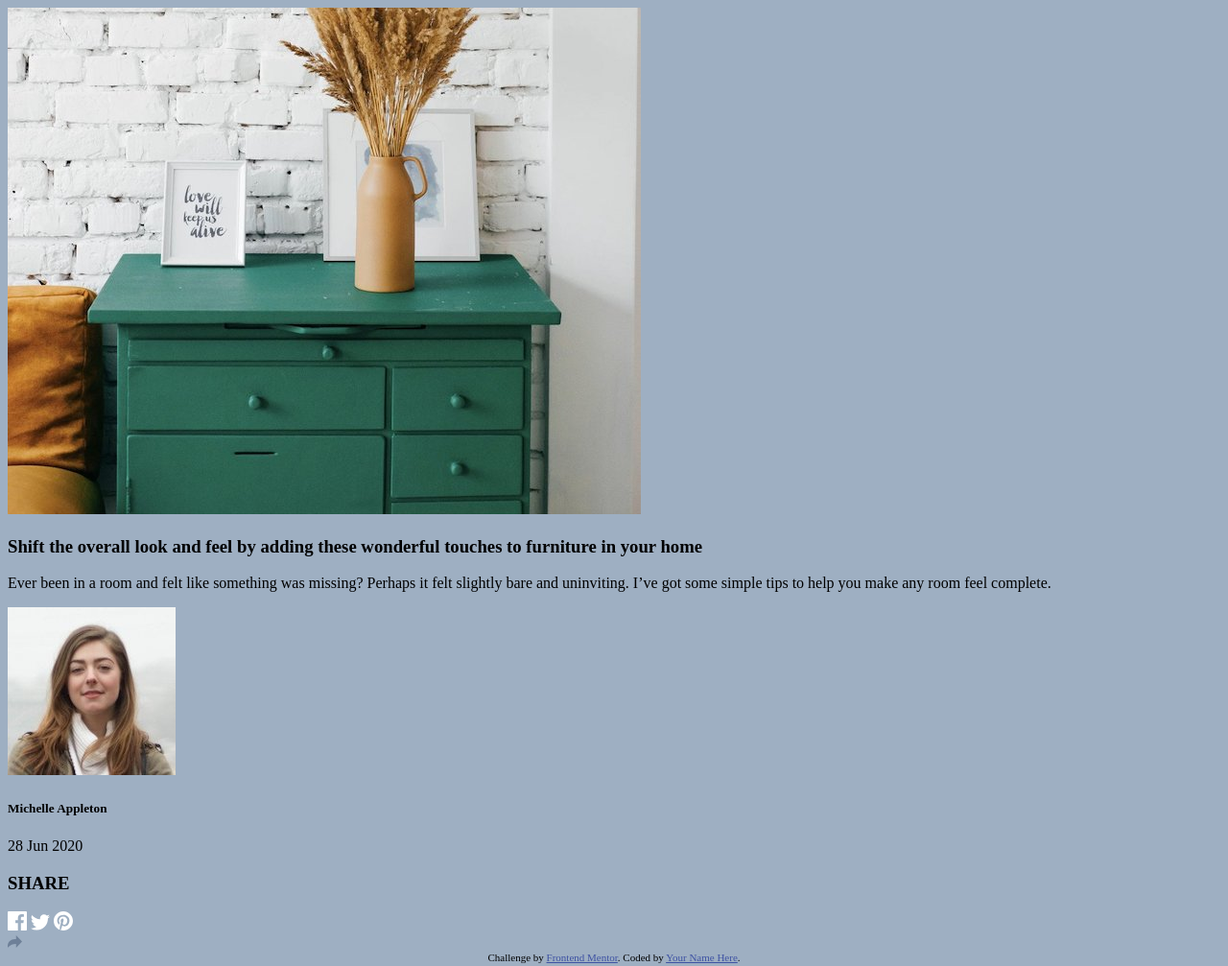
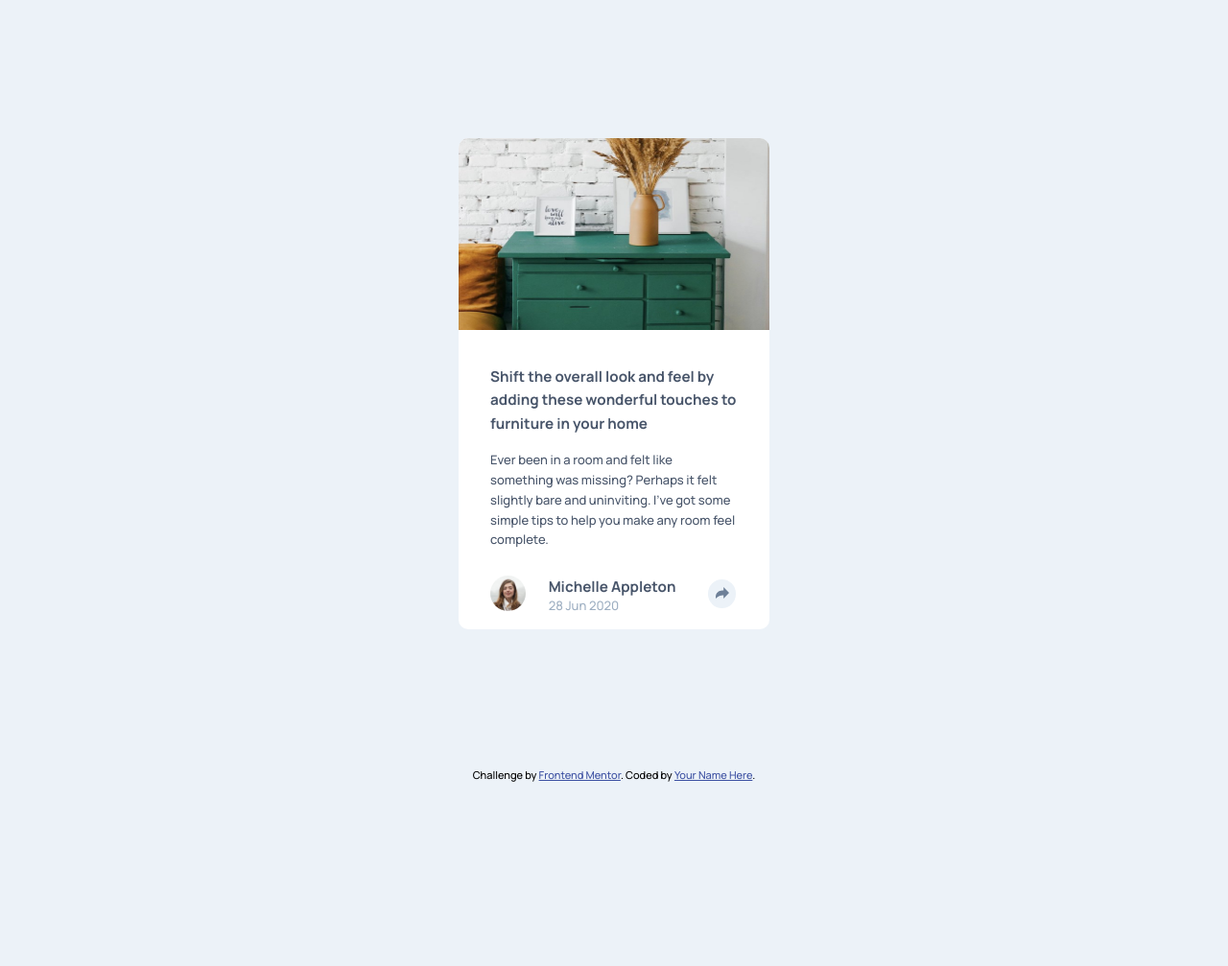
Before and after one commit to charles-loehle/article-preview-component, a website built with Parcel: page src/index.html in a window 1280 px wide. Shown: the whole page at 96% size. After the commit the page ends 815 px from the top, so only its background shows below. Built offline with nearby package versions, Linux system fonts and the light colour scheme.

Commit message:
finished card non-active layout

```diff
--- a/src/index.html
+++ b/src/index.html
@@ -16,8 +16,13 @@
 				color: hsl(228, 45%, 44%);
 			}
 		</style>
+		<script
+			src="https://kit.fontawesome.com/214921259b.js"
+			crossorigin="anonymous"
+		></script>
 	</head>
 	<body>
+		<div class="card-container">
 			<div class="card">
 				<div class="card-image">
 					<img src="../images/drawers.jpg" alt="end table with drawers" />
@@ -35,19 +40,30 @@
 				</div>
 				<div class="card-footer">
 					<div class="avatar">
-					<img src="../images/avatar-michelle.jpg" alt="avatar of Michelle" />
+						<img
+							class="avatar-image"
+							src="../images/avatar-michelle.jpg"
+							alt="avatar of Michelle"
+						/>
 					</div>
-				<h5 class="avatar-name">Michelle Appleton</h5>
+					<div class="avatar-text">
+						<h3 class="avatar-name">Michelle Appleton</h3>
 						<p class="post-date">28 Jun 2020</p>
-				<div class="share">
+					</div>
+
+					<div class="action">
+						<button class="card-footer-action">
+							<img src="../images/icon-share.svg" alt="arrow icon" />
+						</button>
+					</div>
+
+					<!-- <div class="share-links">
 						<h3>SHARE</h3>
-					<img class="facebook" src="../images/icon-facebook.svg" alt="" />
-					<img class="twitter" src="../images/icon-twitter.svg" alt="" />
-					<img class="pinterest" src="../images/icon-pinterest.svg" alt="" />
+						<i class="fab fa-facebook-square"></i>
+						<i class="fab fa-twitter"></i>
+						<i class="fab fa-pinterest"></i>
+					</div> -->
 				</div>
-				<a href="#" class="card-footer-action">
-					<img src="../images/icon-share.svg" alt="arrow icon"
-				/></a>
 			</div>
 		</div>
 
--- a/src/index.js
+++ b/src/index.js
@@ -0,0 +1,7 @@
+const shareLinks = document.querySelector('.share-links');
+const active = document.querySelector('.active');
+const cardFooterAction = document.querySelector('.card-footer-action');
+
+cardFooterAction.addEventListener('click', () => {
+	shareLinks.classList.toggle('active');
+});
--- a/src/main.css
+++ b/src/main.css
@@ -1,3 +1,5 @@
+@import url('https://fonts.googleapis.com/css2?family=Manrope:wght@500;700&display=swap');
+
 /* Colors */
 :root {
 	--Very-Dark-Grayish-Blue: hsl(217, 19%, 35%);
@@ -5,12 +7,132 @@
 	--Grayish-Blue: hsl(212, 23%, 69%);
 	--Light-Grayish-Blue: hsl(210, 46%, 95%);
 	/* Body Copy */
-	--Font-size: 13px;
-	--Font-Family: (https://fonts.google.com/specimen/Manrope);
 	--med-font-weight: 500;
 	--bold-font-weight: 700;
 }
 
+html {
+	/* paragraphs will be this size. Headings will be bigger */
+	font-size: 13px;
+}
+
+img {
+	width: 100%;
+}
+
+* {
+	box-sizing: border-box;
+}
+
 body {
-	background-color: var(--Grayish-Blue);
+	font-family: 'Manrope', sans-serif;
+	background-color: var(--Light-Grayish-Blue);
+	margin: 0;
+	/* display: flex;
+	flex-direction: column;
+	align-items: center;
+	justify-content: center;
+	height: 100vh; */
 }
+
+.card-container {
+	display: flex;
+	align-items: center;
+	justify-content: center;
+	width: 100%;
+	min-height: 100vh;
+}
+
+.card {
+	background-color: #fff;
+	max-width: 324px;
+	height: 512px;
+	border-radius: 10px;
+}
+
+.card-body {
+	padding: 33px 33px 14px;
+	color: var(--Very-Dark-Grayish-Blue);
+}
+
+.card-image img {
+	border-top-left-radius: 10px;
+	border-top-right-radius: 10px;
+	height: 200px;
+}
+
+.card-title {
+	margin-top: 0;
+	line-height: 1.6;
+}
+
+.card-text {
+	line-height: 1.6;
+}
+
+.card-footer {
+	display: flex;
+	height: 40px;
+	align-items: center;
+	justify-content: space-between;
+	padding: 0 33px;
+	color: var(--Very-Dark-Grayish-Blue);
+}
+
+.avatar {
+	width: 20%;
+	/* display: grid;
+	grid-template-columns: 100px 154px 68px; */
+	/* grid-template-rows: auto;
+	grid-template-areas: 'avatarimage avatartext cardfooteraction'; */
+}
+
+.avatar-image {
+	width: 72%;
+	border-radius: 50%;
+	/* grid-area: avatarimage; */
+}
+
+.avatar-text {
+	width: 61%;
+}
+
+.avatar-name,
+.post-date {
+	margin: 0;
+}
+
+.post-date {
+	color: var(--Grayish-Blue);
+}
+
+.action {
+	width: 12%;
+	height: 100%;
+}
+
+.card-footer-action {
+	width: 95%;
+	background-color: var(--Light-Grayish-Blue);
+	border-radius: 50%;
+	height: 75%;
+	border: none;
+	margin-top: 4px;
+}
+
+.card-footer-action img {
+	width: 80%;
+}
+
+.share-links {
+	display: none;
+}
+
+.share-links.active {
+	display: grid;
+	grid-template-columns: 100px 154px 68px;
+}
+
+.share-links a.card-footer-action img {
+	width: 6%;
+}
```
Also changed, not shown: dist/index.html, dist/index.js, 6 other files. Lines whose indentation alone changed are shown as unchanged.
